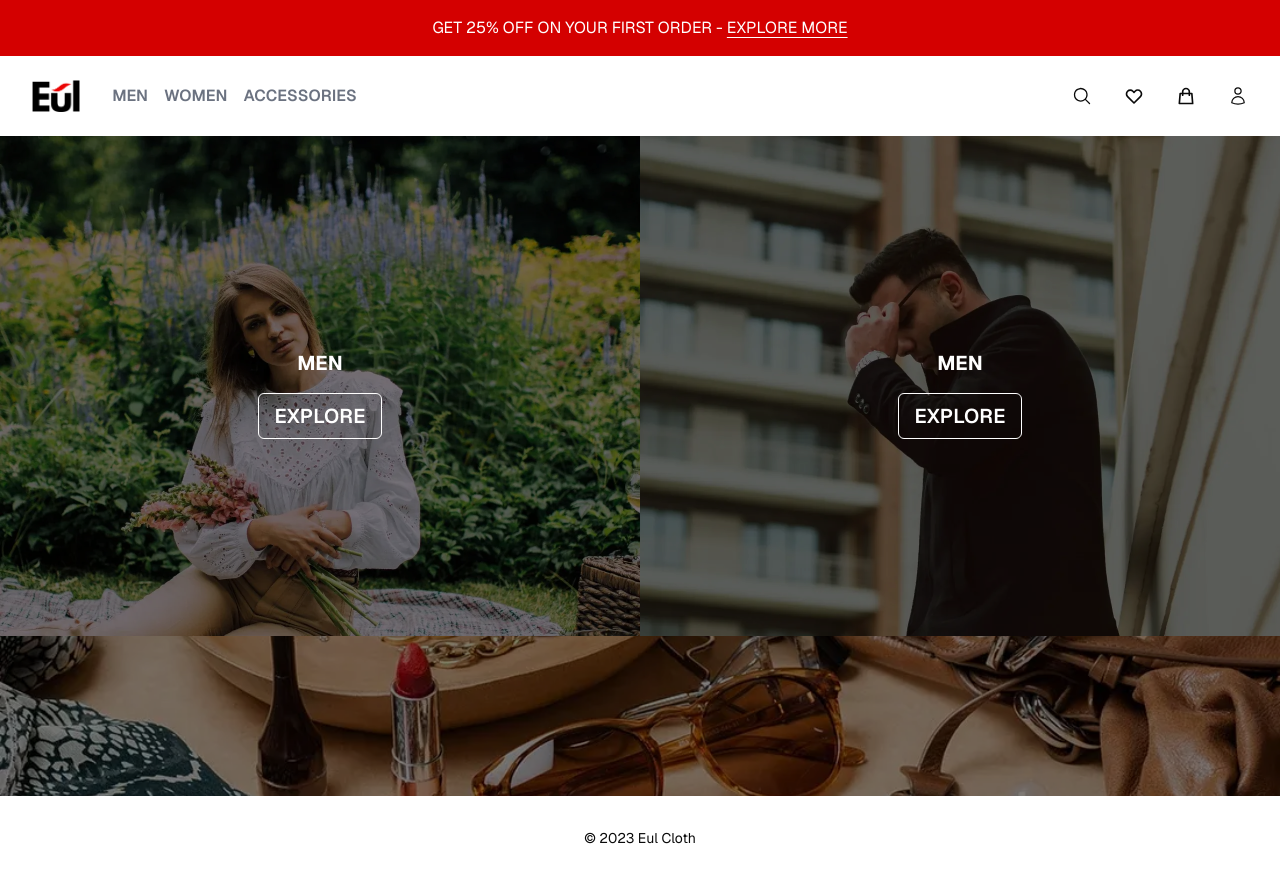
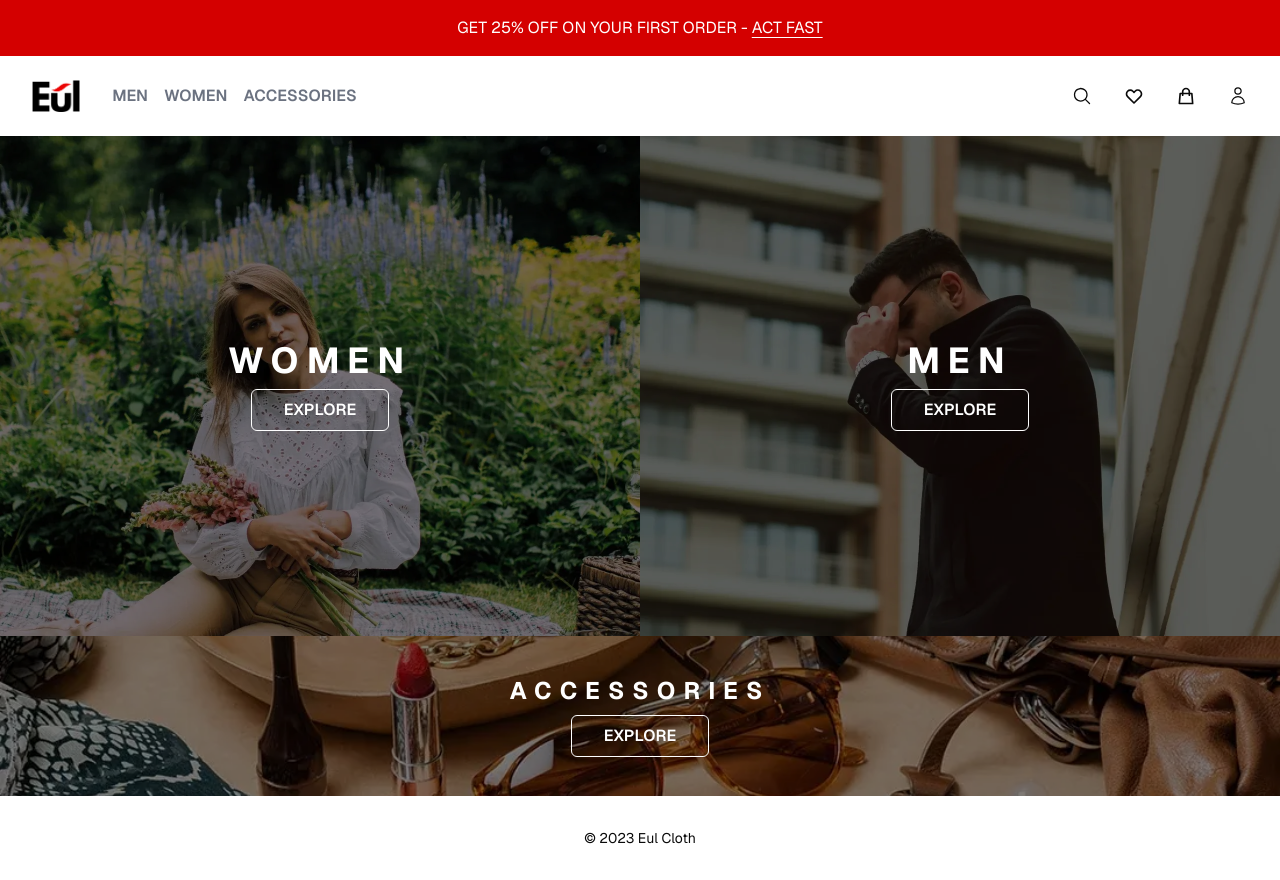
Before and after one commit to johansdamanik/eul-store, a Next.js app: page / in a window 1280 px wide. Built offline with nearby package versions, Linux system fonts and the light colour scheme.

Commit message:
feat: update home page

```diff
--- a/src/app/page.tsx
+++ b/src/app/page.tsx
@@ -6,9 +6,11 @@ export default function Home() {
       <div className="grid h-full grid-cols-1 md:grid-cols-2">
         <div className="group relative h-[150] w-full md:h-[500px]">
           <div className="absolute left-0 top-0 z-10 flex h-full w-full items-center justify-center">
-            <div className="text-xl font-bold text-white">
-              <p className="my-4 text-center">MEN</p>
-              <button className="rounded-md border border-white px-4 py-2 font-semibold group-hover:bg-white group-hover:text-black">
+            <div className="flex flex-col items-center justify-center gap-2 text-xl font-bold text-white">
+              <p className="text-center text-xl tracking-[0.5rem] md:text-4xl">
+                WOMEN
+              </p>
+              <button className="rounded-md border border-white px-8 py-2 text-sm font-semibold group-hover:bg-white group-hover:text-black md:text-base">
                 EXPLORE
               </button>
             </div>
@@ -23,9 +25,11 @@ export default function Home() {
         </div>
         <div className="group relative h-[150] w-full md:h-[500px]">
           <div className="absolute left-0 top-0 z-10 flex h-full w-full items-center justify-center">
-            <div className="text-xl font-bold text-white">
-              <p className="my-4 text-center">MEN</p>
-              <button className="rounded-md border border-white px-4 py-2 font-semibold group-hover:bg-white group-hover:text-black">
+            <div className="flex flex-col items-center justify-center gap-2 text-xl font-bold text-white">
+              <p className="text-center text-xl tracking-[0.5rem] md:text-4xl">
+                MEN
+              </p>
+              <button className="rounded-md border border-white px-8 py-2 text-sm font-semibold group-hover:bg-white group-hover:text-black md:text-base">
                 EXPLORE
               </button>
             </div>
@@ -38,7 +42,17 @@ export default function Home() {
             className="h-full w-full object-cover brightness-50 transition-all duration-300 group-hover:brightness-[0.85]"
           />
         </div>
-        <div className="h-[100px] w-full md:col-span-2 md:h-[160px]">
+        <div className="group relative h-[100px] w-full md:col-span-2 md:h-[160px]">
+          <div className="absolute left-0 top-0 z-10 flex h-full w-full items-center justify-center">
+            <div className="flex flex-col items-center justify-center gap-2 text-xl font-bold text-white">
+              <p className="text-center text-sm tracking-[0.5rem] md:text-2xl">
+                ACCESSORIES
+              </p>
+              <button className="rounded-md border border-white px-8 py-2 text-sm font-semibold group-hover:bg-white group-hover:text-black md:text-base">
+                EXPLORE
+              </button>
+            </div>
+          </div>
           <Image
             src="/home/accessories.webp"
             alt="dummy"
--- a/src/components/Home/PromoHeader.tsx
+++ b/src/components/Home/PromoHeader.tsx
@@ -1,10 +1,10 @@
 export default function PromoHeader() {
   return (
     <div className="w-full bg-[#D40000] py-4">
-      <p className="text-center text-white">
+      <p className="text-center text-sm text-white md:text-base">
         GET 25% OFF ON YOUR FIRST ORDER -{" "}
         <span className="cursor-pointer underline decoration-white underline-offset-4 hover:decoration-4">
-          EXPLORE MORE
+          ACT FAST
         </span>
       </p>
     </div>
--- /dev/null
+++ b/src/components/Home/TrendingCard.tsx
@@ -0,0 +1,7 @@
+export default function TrendingCard() {
+  return (
+    <div className="flex flex-col items-center justify-center gap-2 text-xl font-bold text-white">
+      HELLO
+    </div>
+  );
+}
```
